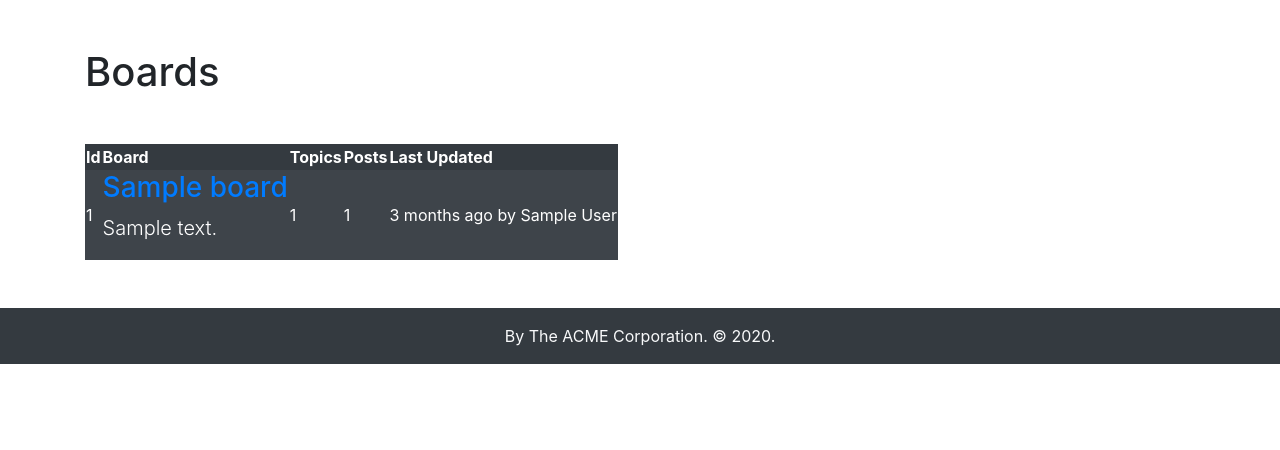
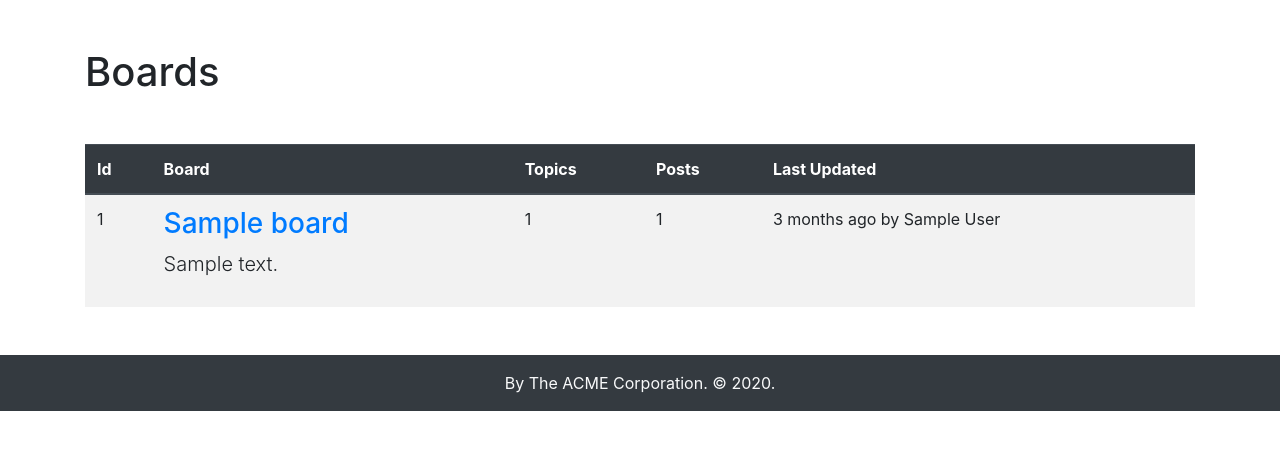
Before and after one commit to oilycoyote/webforum, a Django app: page / in a window 1280 px wide. Shown: the part 104-554 px from the top of the page. Run offline with Django 3.2, Linux system fonts and the light colour scheme; tables that the repository leaves empty hold one stand-in row (values such as "Sample post"); some libraries are stand-ins or nearby versions.

Commit message:
Removed 'dark' theme.

```diff
--- a/templates/index.html
+++ b/templates/index.html
@@ -15,7 +15,7 @@
     <!-- Content here -->
     <div class="container">
         <h1 class="mt-5">Boards</h1>
-        <table class="my-5 table-dark table-striped">
+        <table class="my-5 table table-striped">
             <thead class="thead-dark">
               <tr>
                 <th scope="col">Id</th>
```
